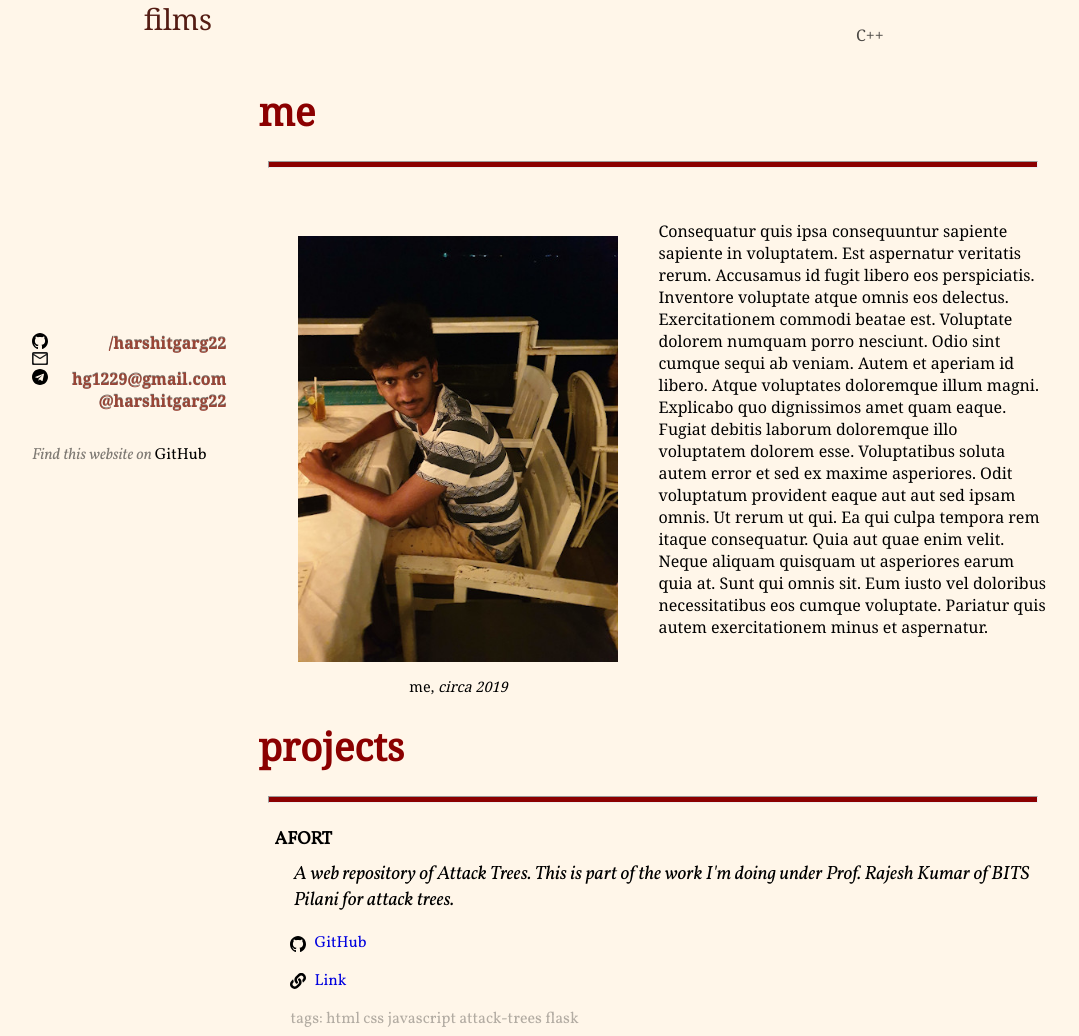
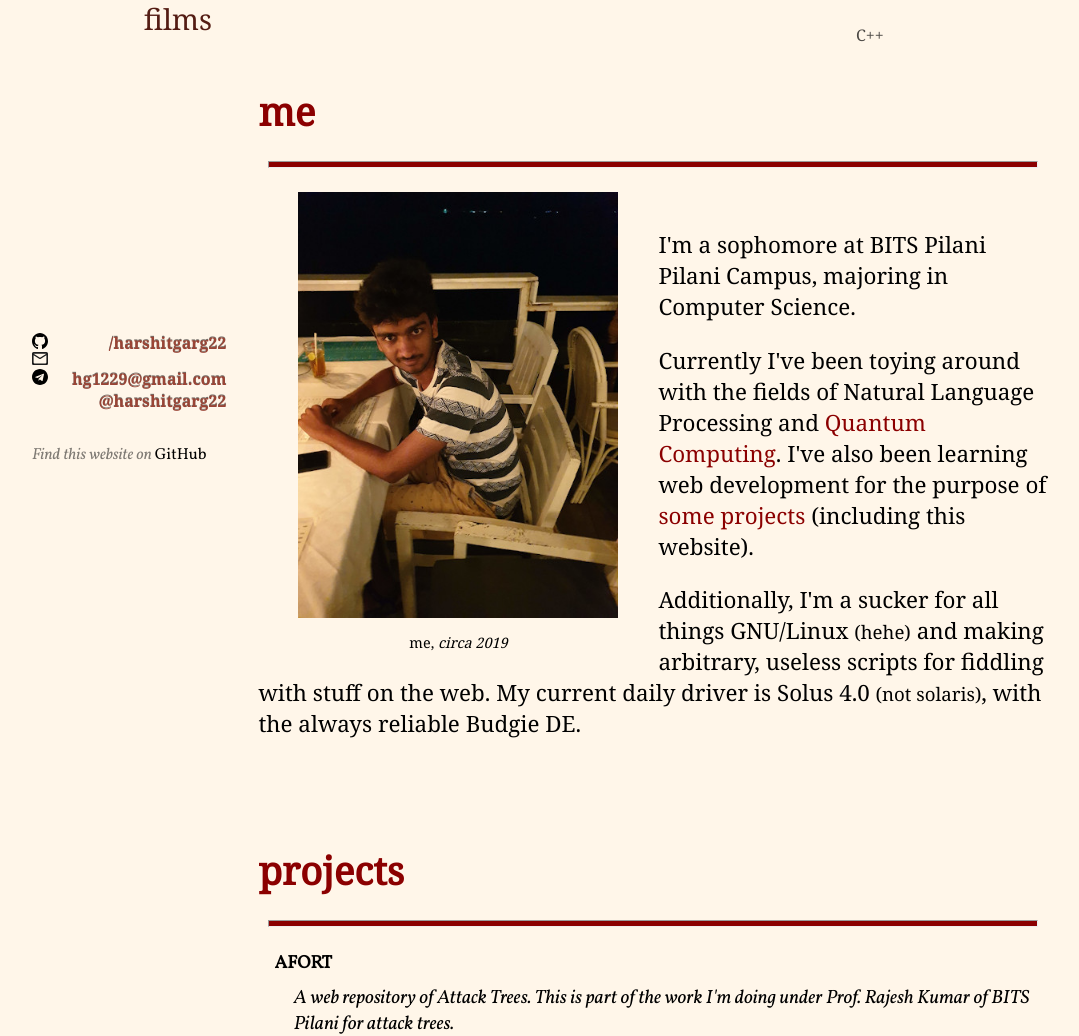
Before and after one commit to harshitgarg22/harshitgarg.in, a Flask app: page / in a window 1280 px wide. Shown: the part 142-1178 px from the top of the page, without its empty margins (80-1159 px from the left). Run offline with Flask 2, Linux system fonts and the light colour scheme.

Commit message:
Add tardis, website github link, and me-description.

```diff
--- a/cgi-bin/templates/index.html
+++ b/cgi-bin/templates/index.html
@@ -11,7 +11,7 @@
   <link rel="stylesheet" href="static/css/greetings.css" />
   <link rel="stylesheet" href="static/css/projects.css" />
   <link rel="stylesheet" href="static/css/films.css" />
-  <link rel="shortcut icon" type="image/png" href="static/icons/tardis.png"/>
+  <link rel="shortcut icon" type="image/png" href="static/icons/tardis.png" />
   <link href="https://fonts.googleapis.com/css2?family=Noto+Serif&display=swap" rel="stylesheet" />
   <link href="https://fonts.googleapis.com/css2?family=Fira+Mono&display=swap" rel="stylesheet" />
   <link href="https://fonts.googleapis.com/css2?family=Vollkorn:ital@0;1&display=swap" rel="stylesheet" />
@@ -40,7 +40,10 @@
       <li><i class="github-icon" title="github"></i><a href="https://github.com/harshitgarg22">/harshitgarg22</a></li>
       <li><i class="mail-icon" title="mail"></i><a href="mailto:hg1229@gmail.com">hg1229@gmail.com</a></li>
       <li><i class="telegram-icon" title="telegram"></i><a href="https://t.me/harshitgarg22">@harshitgarg22</a></li>
-      <span style="opacity: 0.5; margin-top:2em; display:inline-block; font-style: italic;font-family: Vollkorn, serif;">Find this website on&nbsp; </span><a href="https://github.com/harshitgarg22/harshitgarg.in" style="text-decoration: none; color: black;font-family: Vollkorn, serif;margin-top:2em; display:inline-block;">GitHub</a>
+      <span
+        style="opacity: 0.5; margin-top:2em; display:inline-block; font-style: italic;font-family: Vollkorn, serif;">Find
+        this website on&nbsp; </span><a href="https://github.com/harshitgarg22/harshitgarg.in"
+        style="text-decoration: none; color: black;font-family: Vollkorn, serif;margin-top:2em; display:inline-block;">GitHub</a>
     </ul>
   </nav>
   <div id="main-content">
@@ -55,35 +58,29 @@
     </div>
     <article id="article-content">
       <section name="me">
-        <a name="me"><h1 class="sub-headings">me</h1></a>
+        <a name="me">
+          <h1 class="sub-headings">me</h1>
+        </a>
         <hr />
-        <br /><br />
+        <div style="display: block;">
           <figure id="me-figure">
             <img src="/static/images/me.jpg" alt="A photo of me circa 2019" title="A photo of me circa 2019" />
             <figcaption>
               me, <span style="font-style: italic;">circa 2019</span>
             </figcaption>
           </figure>
-        <div class="description">
-          Consequatur quis ipsa consequuntur sapiente sapiente in voluptatem.
-          Est aspernatur veritatis rerum. Accusamus id fugit libero eos
-          perspiciatis. Inventore voluptate atque omnis eos delectus.
-          Exercitationem commodi beatae est. Voluptate dolorem numquam porro
-          nesciunt. Odio sint cumque sequi ab veniam. Autem et aperiam id
-          libero. Atque voluptates doloremque illum magni. Explicabo quo
-          dignissimos amet quam eaque. Fugiat debitis laborum doloremque illo
-          voluptatem dolorem esse. Voluptatibus soluta autem error et sed ex
-          maxime asperiores. Odit voluptatum provident eaque aut aut sed ipsam
-          omnis. Ut rerum ut qui. Ea qui culpa tempora rem itaque consequatur.
-          Quia aut quae enim velit. Neque aliquam quisquam ut asperiores earum
-          quia at. Sunt qui omnis sit. Eum iusto vel doloribus necessitatibus
-          eos cumque voluptate. Pariatur quis autem exercitationem minus et
-          aspernatur.
+          <div class="me-description"><br />
+            <p>I'm a sophomore at BITS Pilani Pilani Campus, majoring in Computer Science.</p>
+            <p>Currently I've been toying around with the fields of Natural Language Processing and <a href={{url_for("quantum")}}>Quantum Computing</a>. I've also been learning web development for the purpose of <a href="#projects">some projects</a> (including this website).</p>
+            <p>Additionally, I'm a sucker for all things GNU/Linux <small>(hehe)</small> and making arbitrary, useless scripts for fiddling with stuff on the web. My current daily driver is Solus 4.0 <small>(not solaris)</small>, with the always reliable Budgie DE.</p>
+          </div>
         </div>
       </section>
       <section name="projects">
         <br /><br />
-        <a name="projects"><h1 class="sub-headings">projects</h1></a>
+        <a name="projects">
+          <h1 class="sub-headings">projects</h1>
+        </a>
         <hr />
         <ul id="project-list">
           {% for project in projects %}
@@ -115,7 +112,9 @@
       </section>
       <section name="#internships">
         <br />
-        <a name="internships"><h1 class="sub-headings">internships</h1></a>
+        <a name="internships">
+          <h1 class="sub-headings">internships</h1>
+        </a>
         <hr />
         <br /><br />
         <em>cough </em>PS-1<em> cough</em>
@@ -133,7 +132,8 @@
         </a>
         <hr />
         <span style="font-style: italic; font-family: Volkorn, serif; margin-top: 1em;display:block;    text-shadow: 0px 1px 0px rgba(255,255,255,.3), 0px -1px 0px rgba(0,0,0,.7);
-        "><i style="background: url(/static/icons/letterboxd.ico) center left no-repeat; background-size: 1em;padding-left: 1.3em; opacity: 1;"></i><span
+        "><i
+            style="background: url(/static/icons/letterboxd.ico) center left no-repeat; background-size: 1em;padding-left: 1.3em; opacity: 1;"></i><span
             style="opacity: 0.5;">I'm on
             letterboxd </span><a href="https://www.letterboxd.com/harshitgarg"
             style="text-decoration: none; color: black; font-weight: bold; opacity: 1;">@harshitgarg</a></span>
```
Lines whose indentation alone changed are shown as unchanged.
